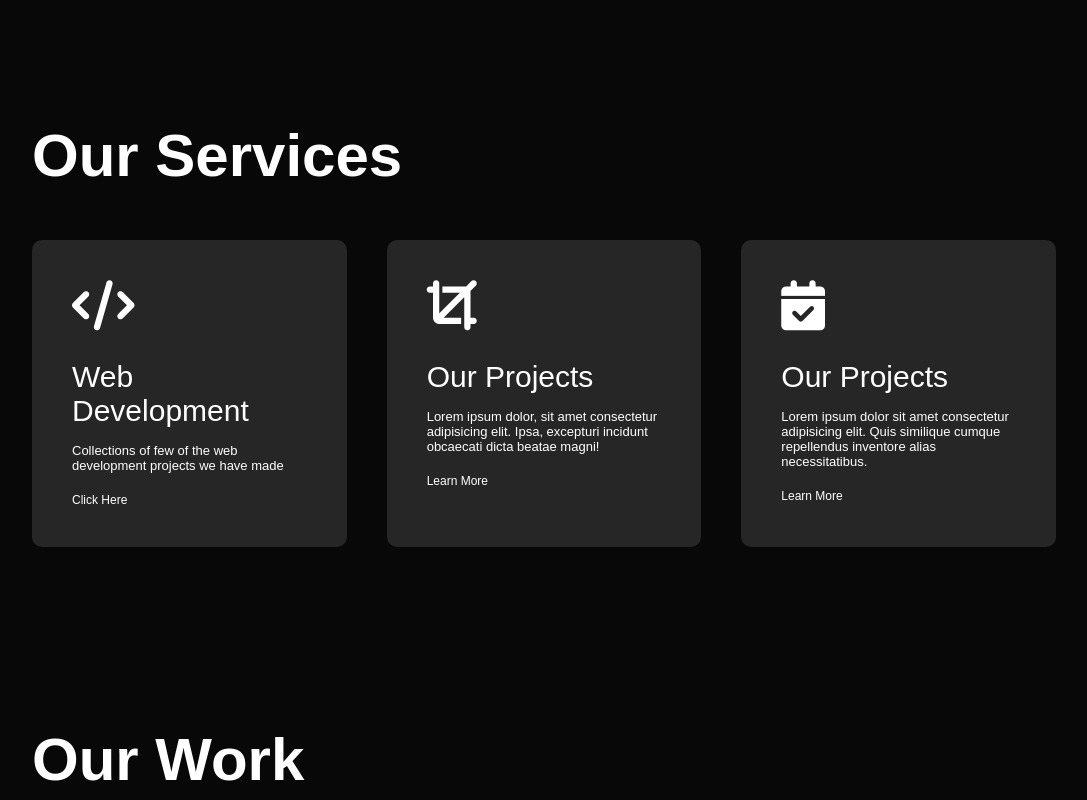
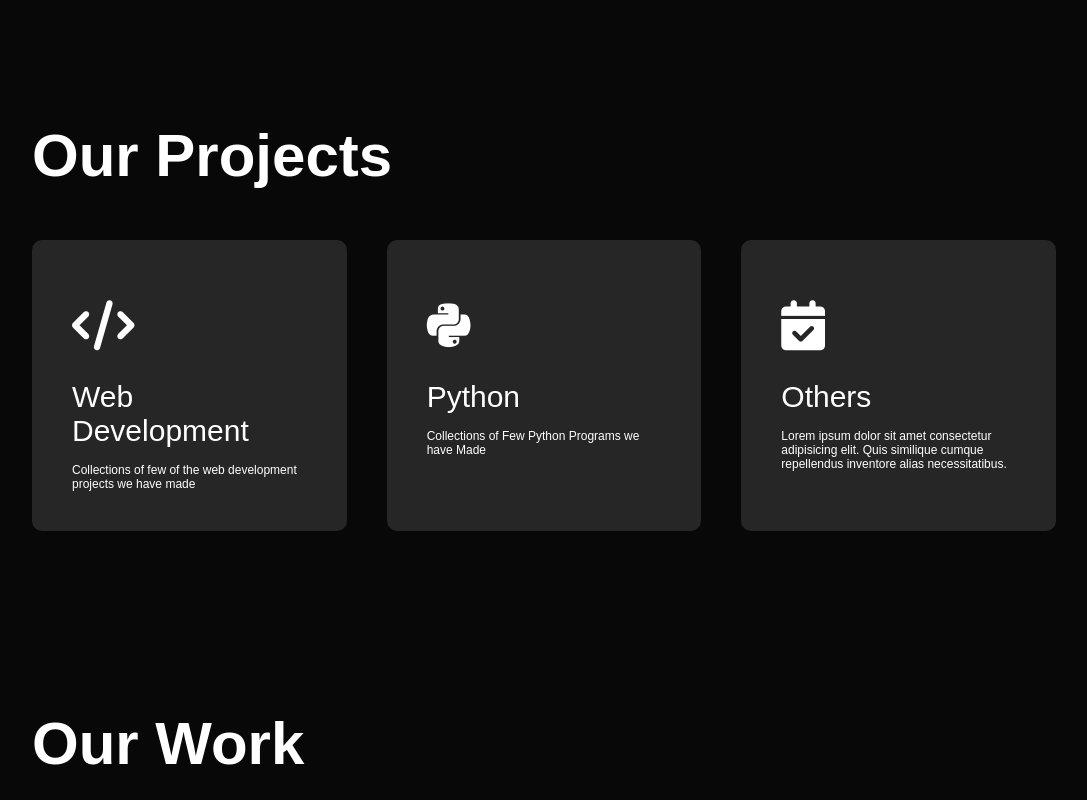
Before and after one commit to inferno005/My-Website, a plain HTML site: page index.html in a window 1280 px wide. Shown: the part 1080-1880 px from the top of the page, without its empty margins (96-1183 px from the left). Drawn offline with Linux system fonts and the light colour scheme.

Commit message:
few changes

```diff
--- a/index.html
+++ b/index.html
@@ -17,8 +17,8 @@
                 <ul>
                     <li><a href="./index.html">Home</a></li>
                     <li><a href="#about">About</a></li>
-                    <li><a href="#services">Services</a></li>
-                    <li><a href="#portfolio">Potfolio</a></li>
+                    <li><a href="#services">Projects</a></li>
+                    <li><a href="#portfolio">Portfolio</a></li>
                     <li><a href="#contact">Contact</a></li>
                 </ul>
             </nav>
@@ -77,27 +77,29 @@
     <!----------------------------Services -->
     <div id="services">
         <div class="container">
-            <h1 class="subtitle">Our Services</h1>
+            <h1 class="subtitle">Our Projects</h1>
             <div class="servicesList">
                 <div>
+                    <a href="./pages/project.html">
                     <i class="fa-solid fa-code"></i>
                     <h2>Web Development</h2>
                     <p>Collections of few of the web development projects we have made</p>
-                    <a href="./pages/project.html">Click Here</a>
+                </a>
                 </div>
                 <div>
-                    <i class="fa-solid fa-crop"></i>
-                    <h2>Our Projects</h2>
-                    <p>Lorem ipsum dolor, sit amet consectetur adipisicing elit. Ipsa, excepturi incidunt obcaecati
-                        dicta beatae magni!</p>
-                    <a href="#">Learn More</a>
+                    <a href="#">
+                    <i class="fa-brands fa-python" style="color: #ffffff;"></i>
+                    <h2>Python</h2>
+                    <p>Collections of Few Python Programs we have Made</p>
+                </a>
                 </div>
                 <div>
+                    <a href="#">
                     <i class="fa-solid fa-calendar-check"></i>
-                    <h2>Our Projects</h2>
+                    <h2>Others</h2>
                     <p>Lorem ipsum dolor sit amet consectetur adipisicing elit. Quis similique cumque repellendus
                         inventore alias necessitatibus.</p>
-                    <a href="#">Learn More</a>
+                    </a>
                 </div>
             </div>
         </div>
--- a/style.css
+++ b/style.css
@@ -37,11 +37,32 @@ nav{
     transition: color 0.5s;
 
 }
+
 .fa-solid:hover{
     color: white;
 }
 .develop{
     color: #279EFF;
+    transition: color 0.5s;
+    cursor: default;
+}
+.header-text{
+    cursor: default;
+}
+.develop:hover{
+    color: white;
+}
+.fa-link{
+    background-color: blue;
+    margin-left: 50px;
+    font-size: 500%;
+}
+.servicesList h2{
+    color: #fff;
+    transition: color 0.5s;
+}
+.servicesList h2:hover{
+    color: #262626;
 }
 .heading{
     width: 140px
```
